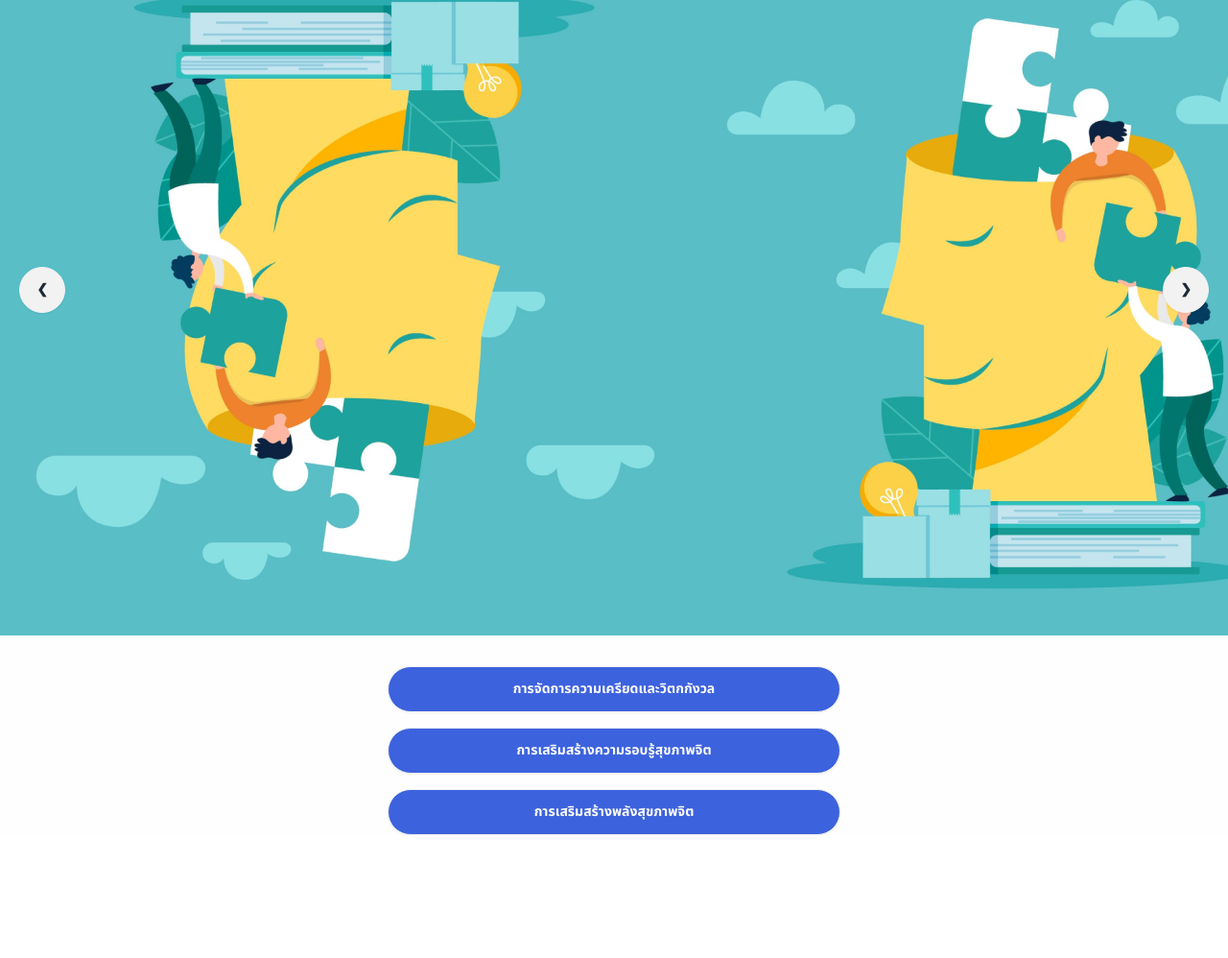
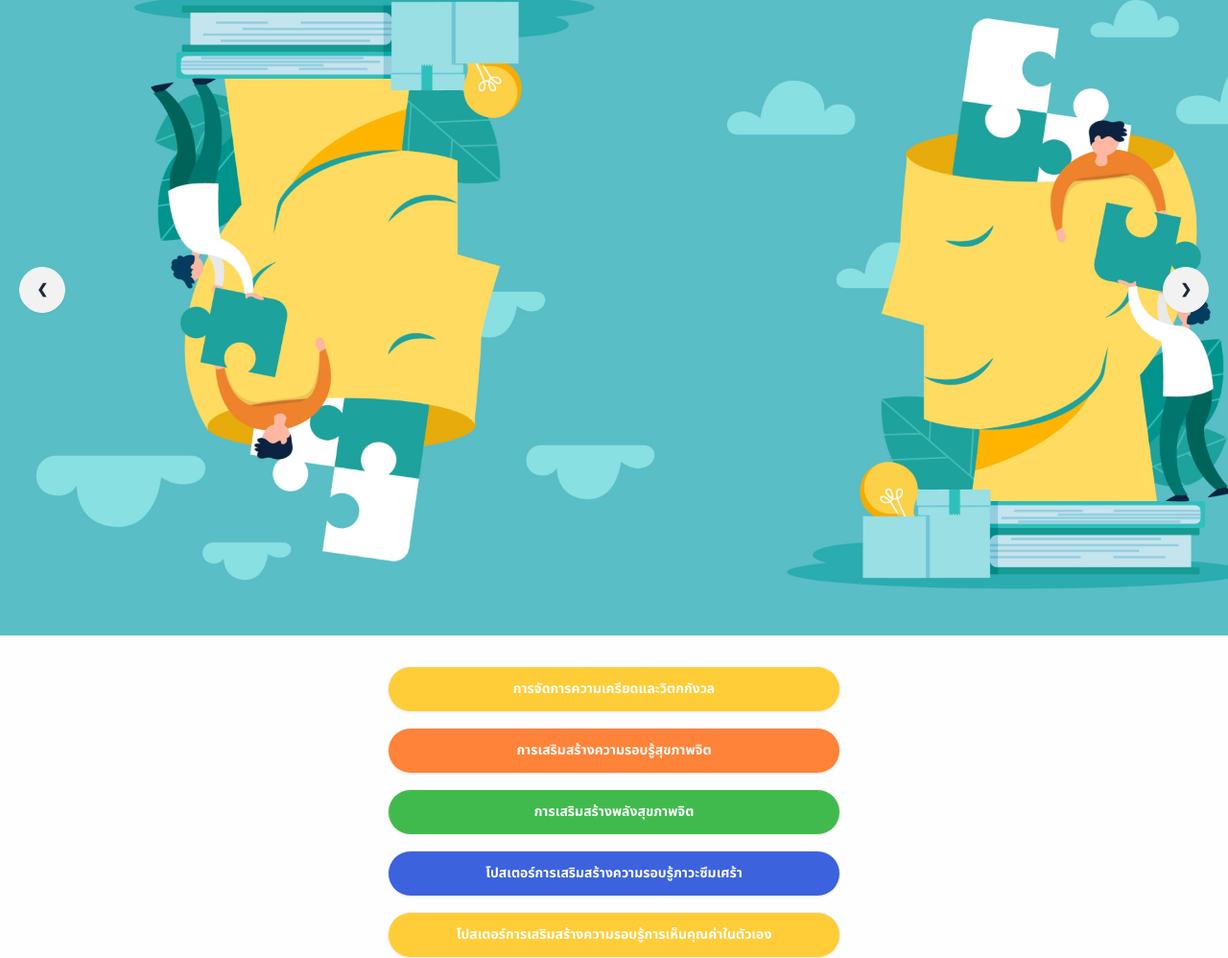
Before and after one commit to taesaksit/healjaiv2, a plain HTML site: page index.html in a window 1280 px wide. Shown: the part 130-1128 px from the top of the page at 96% size. Before the commit the page ends 1000 px from the top, so only its background shows below. Drawn offline with nearby package versions, Linux system fonts and the light colour scheme.

Commit message:
fix color btn

```diff
--- a/index.html
+++ b/index.html
@@ -87,12 +87,15 @@
 
   <div class="container max-w-lg mx-auto mt-8 px-5">
     <div class="grid grid-cols-1 lg:grid-cols-1 gap-4">
-      <a href="page1.html"
-        class="btn rounded-full btn-custom w-full custom-color-btn">การจัดการความเครียดและวิตกกังวล</a>
-      <a href="page2.html"
-        class="btn rounded-full btn-custom w-full custom-color-btn">การเสริมสร้างความรอบรู้สุขภาพจิต</a>
-      <a href="page3.html" class="btn rounded-full btn-custom w-full custom-color-btn">การเสริมสร้างพลังสุขภาพจิต</a>
+      <a href="page1.html" class="btn rounded-full btn-custom w-full btn-yellow">การจัดการความเครียดและวิตกกังวล</a>
+      <a href="page2.html" class="btn rounded-full btn-custom w-full btn-orange">การเสริมสร้างความรอบรู้สุขภาพจิต</a>
+      <a href="page3.html" class="btn rounded-full btn-custom w-full btn-green">การเสริมสร้างพลังสุขภาพจิต </a>
+      <a href="#" class="btn rounded-full btn-custom w-full btn-blue">โปสเตอร์การเสริมสร้างความรอบรู้ภาวะซึมเศร้า</a>
+      <a href="#"
+        class="btn rounded-full btn-custom w-full btn-yellow">โปสเตอร์การเสริมสร้างความรอบรู้การเห็นคุณค่าในตัวเอง</a>
+
     </div>
+  </div>
   </div>
 </body>
 
--- a/style.css
+++ b/style.css
@@ -3,11 +3,29 @@ body {
 }
 
 
-.btn-custom {
+.btn-blue {
     background-color: #3c62dd;
     color: #fefefe;
 }
 
-.btn-custom:hover {
+.btn-orange {
+    background-color:#ff8339;
+    color: #fefefe;
+}
+
+.btn-yellow {
+    background-color: #ffcd38 ;
+    color: #fefefe;
+}
+
+.btn-green {
+    background-color:#40ba4d ;
+    color: #fefefe;
+}
+
+
+
+
+/* .btn-blue:hover {
     background-color: #4c76ff;
-}
+} */
```
